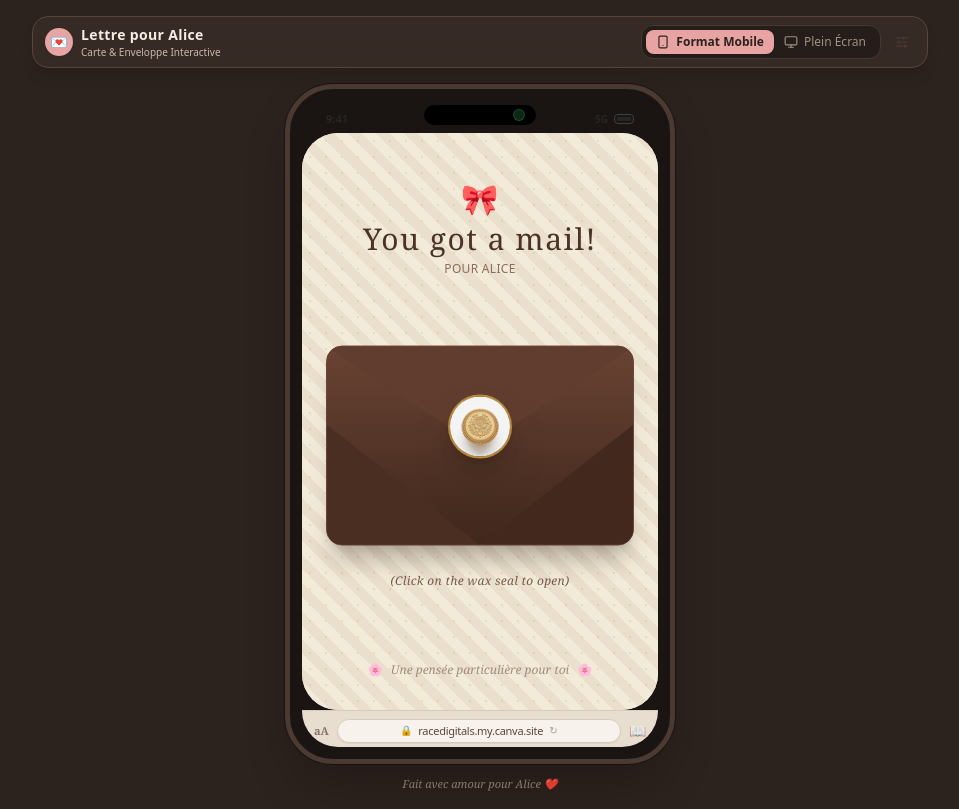
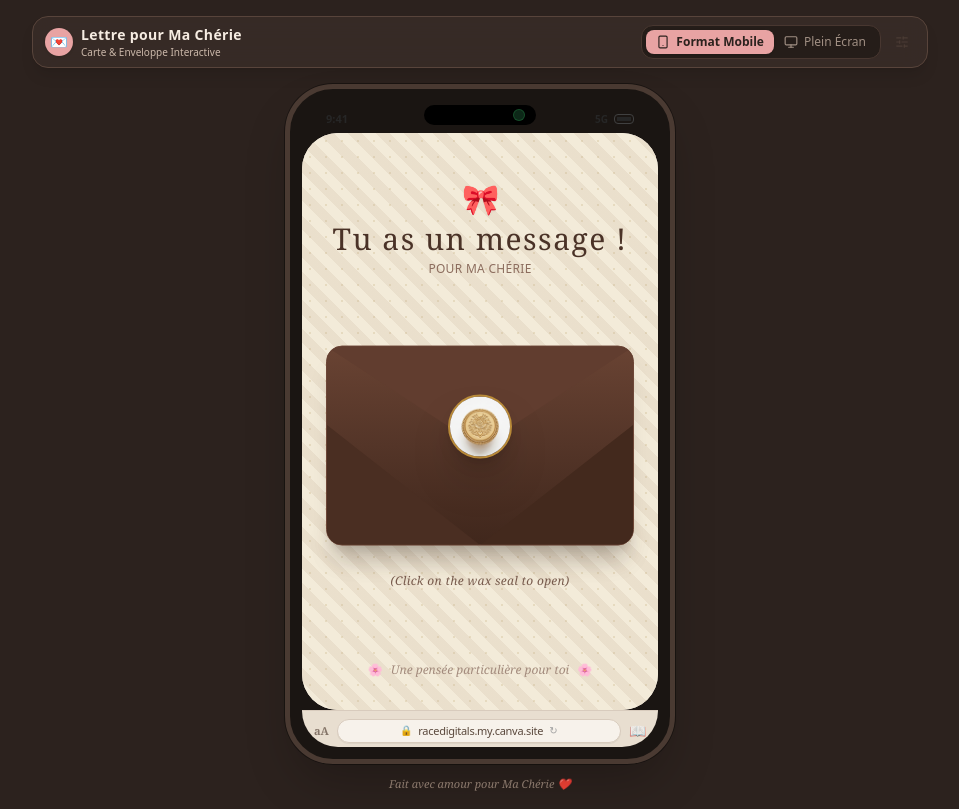
Before and after one commit to fomenanoboussi/ndoyi-bih, a React (Vite) app: page / in a window 1280 px wide. Shown: the whole page, without its empty margins (160-1119 px from the left). Built offline with nearby package versions, Linux system fonts and the light colour scheme.

Commit message:
feat: localize card content to French
Update default card data, letter, and surprise messages to French to align with the application's romantic theme.

```diff
--- a/src/data/defaultCard.ts
+++ b/src/data/defaultCard.ts
@@ -1,20 +1,20 @@
 import { CardData } from '../types';
 
 export const defaultCardData: CardData = {
-  recipientName: 'Alice',
+  recipientName: 'Ma Chérie',
   senderName: 'Mon Amour',
-  title: 'You got a mail!',
-  salutation: 'Dear Alice,',
-  letterContent: `Happy birthday! Wishing you a day filled with love, laughter and beautiful little moments that make your heart happy.
+  title: 'Tu as un message !',
+  salutation: 'Ma tendre chérie,',
+  letterContent: `Mon amour, je voulais te dire à quel point tu es précieuse pour moi. Chaque moment passé à tes côtés illumine mes journées.
 
-You bring so much joy, genuine smiles and good things into my life. Thank you for being you, for every sweet memory we share, and for shining so brightly in my world.
+Tu apportes tellement de joie, de douceur et de bonheur dans ma vie. Merci d'être la personne extraordinaire que tu es, pour tous nos beaux souvenirs et pour tout l'amour que nous partageons.
 
-I love you more than words can express. ❤️`,
+Je t'aime plus que les mots ne peuvent l'exprimer. ❤️`,
   songTitle: 'L-O-V-E',
   artistName: 'Nat King Cole',
   audioUrl: 'https://cdn.pixabay.com/download/audio/2022/05/27/audio_1808fbf07a.mp3?filename=romantic-acoustic-love-song-114510.mp3',
-  surpriseMessage: 'Surprise ! 🎁',
-  surpriseSubtext: 'I got you a special gift... Look behind you! I love you so much!',
+  surpriseMessage: 'Une surprise pour toi ! 🎁',
+  surpriseSubtext: 'J\'ai un petit cadeau spécial pour toi... Regarde derrière toi ! Je t\'aime fort !',
   themeColor: 'brown',
   polaroids: [
     {
```
